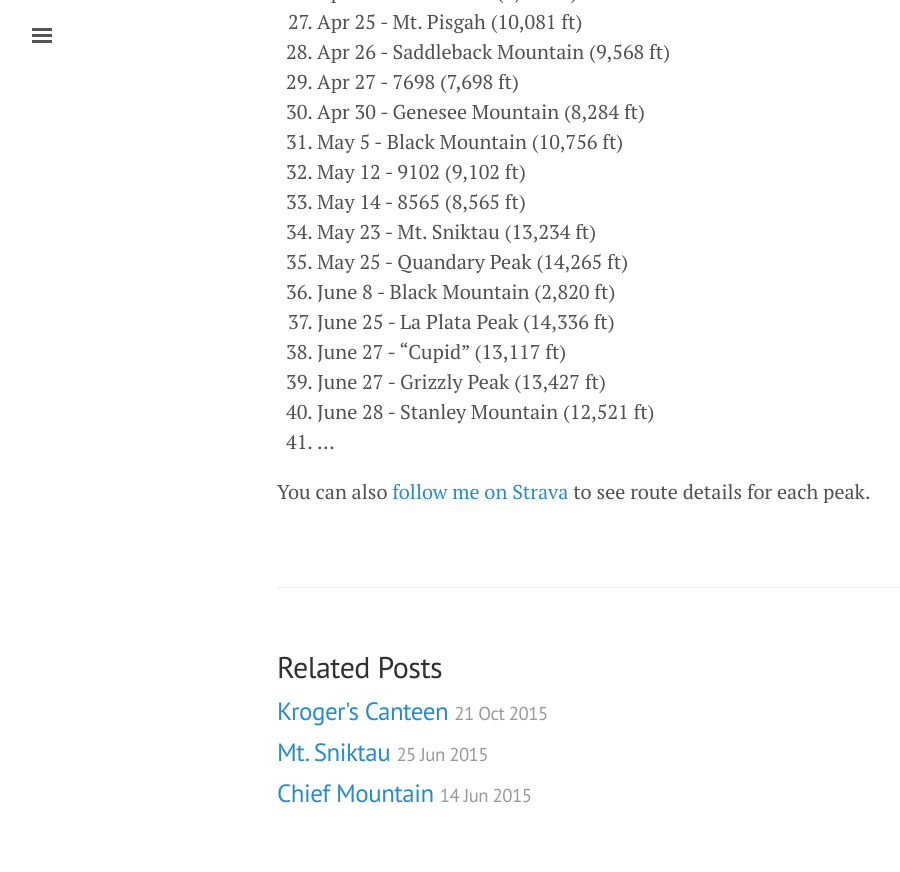
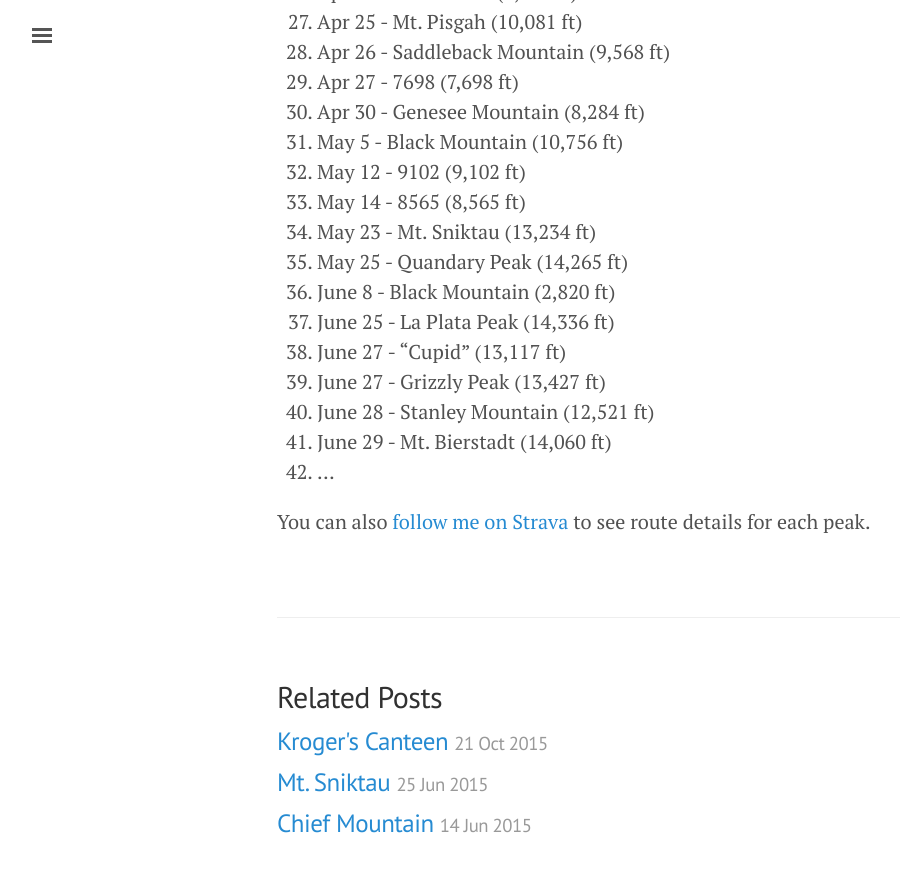
Before and after one commit to jhnnyk/jhnnyk.github.io, a Jekyll site: the page built from _posts/2016-01-26-100-mountains-in-2016.md, in a window 1280 px wide and 900 px high, scrolled down 1285 px. Shown: the top 872 px of the window, without its empty margins (3-903 px from the left). Built offline with Jekyll 4.4.1, drawn with Linux system fonts in a browser that asks for light colours.

Commit message:
mt bierstadt

```diff
--- a/_posts/2016-01-26-100-mountains-in-2016.md
+++ b/_posts/2016-01-26-100-mountains-in-2016.md
@@ -47,6 +47,7 @@ It's inspired me to stretch myself. So among a few other goals for 2016, I'm str
 38. June 27 - "Cupid" (13,117 ft)
 39. June 27 - Grizzly Peak (13,427 ft)
 40. June 28 - Stanley Mountain (12,521 ft)
-41. ...
+41. June 29 - Mt. Bierstadt (14,060 ft)
+42. ...
 
 You can also [follow me on Strava](https://www.strava.com/athletes/149867) to see route details for each peak.
```
